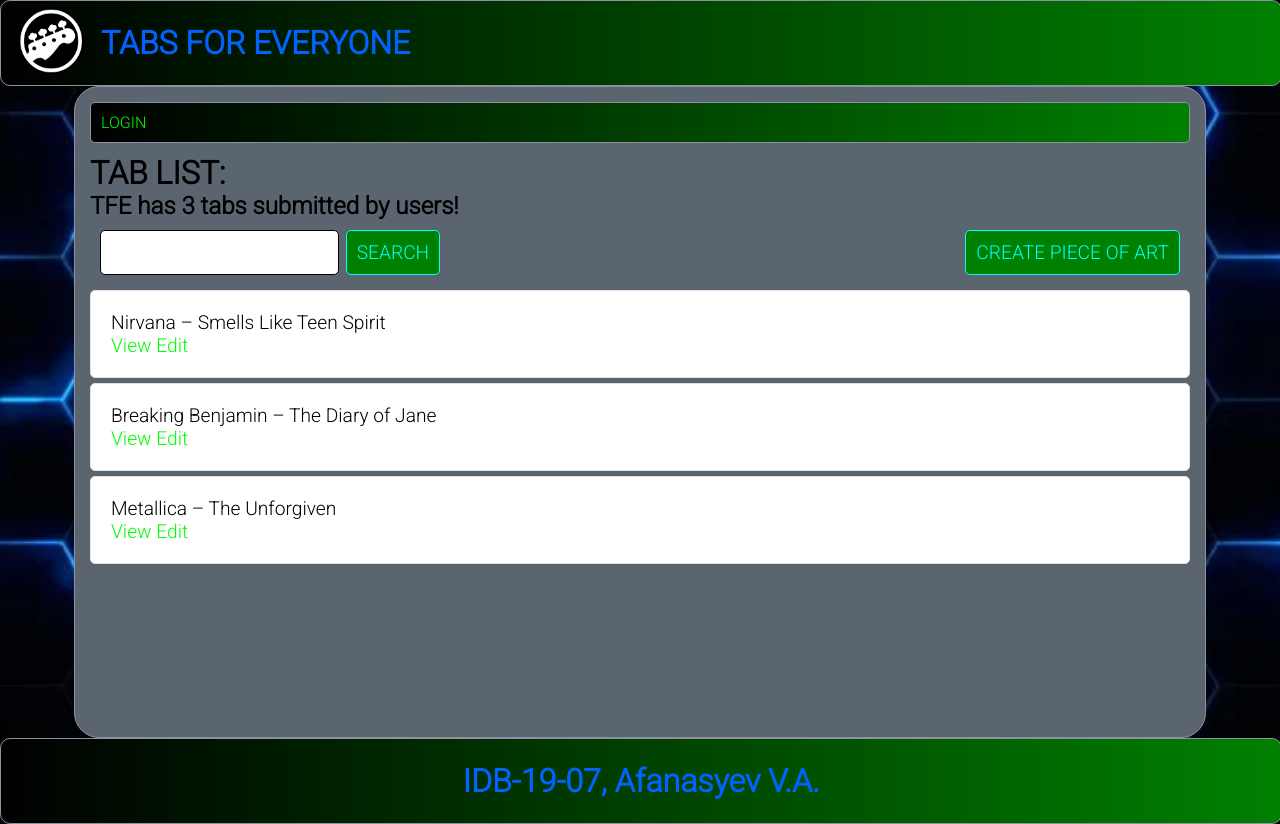
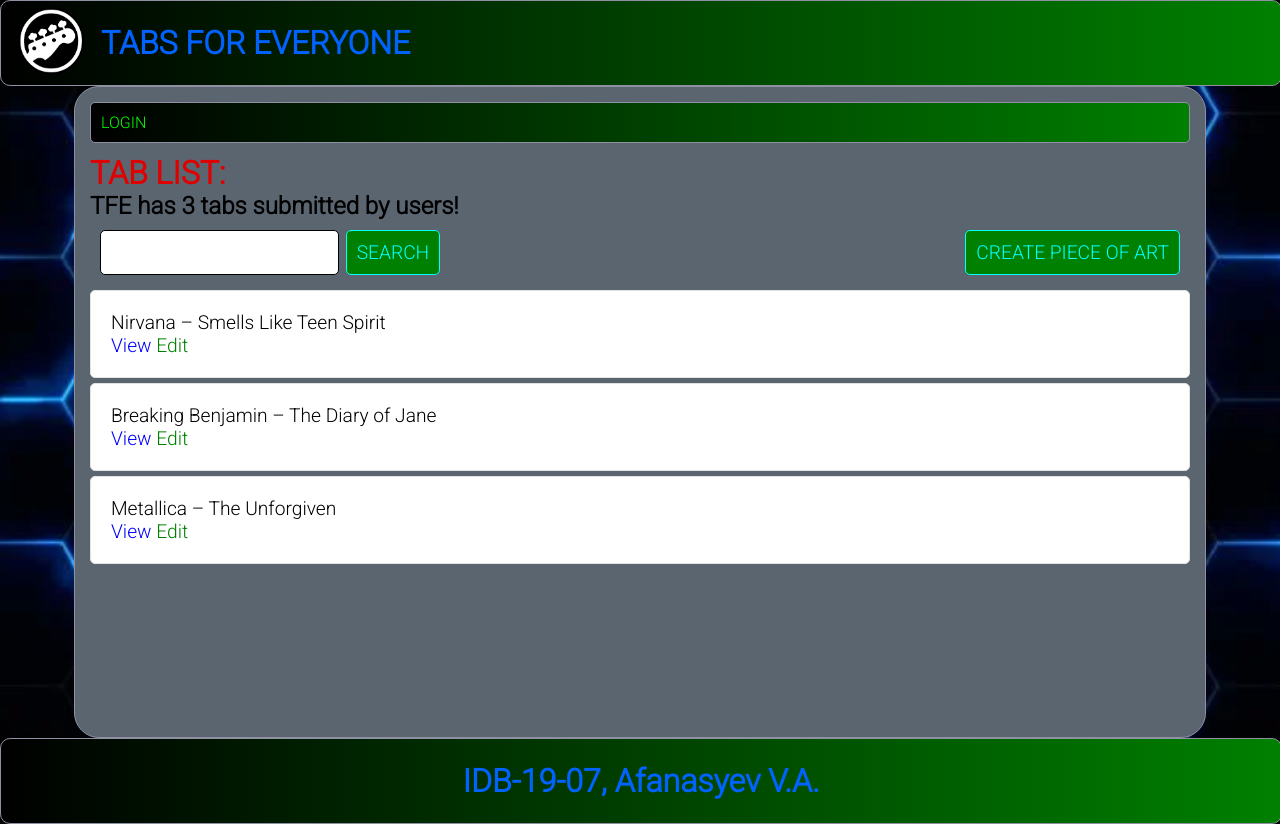
Before and after one commit to Overial/TabsForEveryone, a Django app: page / in a window 1280 px wide. Run offline with Django 3.2, Linux system fonts and the light colour scheme; data comes from the database, SQL or seed files in the repository; both versions use the stored data as it was after the commit.

Commit message:
Major design fixes

```diff
--- a/mysite/tfe/templates/tfe/index.html
+++ b/mysite/tfe/templates/tfe/index.html
@@ -10,7 +10,7 @@
         {% endif %}
     </div>
 
-    <h1 class="tab-list-text">TAB LIST:</h1>
+    <h1 style="color: #e00000" class="tab-list-text">TAB LIST:</h1>
     {% if tab_count > 0 %}
         <h2>TFE has {{ tab_count }} tab{{ tab_count|pluralize:"s" }} submitted by users!</h2>
     {% endif %}
@@ -28,8 +28,8 @@
             <div class="tab-wrapper">
                 <div class="tab-band-title">
                     <p>{{ tab.band }} – {{ tab.title }}</p>
-                    <a href="{% url 'tfe:tab' tab.id %}">View</a>
-                    <a href="{% url 'tfe:tab_update' tab.id %}">Edit</a>
+                    <a style="color: blue" href="{% url 'tfe:tab' tab.id %}">View</a>
+                    <a style="color: green" href="{% url 'tfe:tab_update' tab.id %}">Edit</a>
                 </div>
             </div>
 
```
Also changed, not shown: mysite/db.sqlite3, mysite/media/images/breaking_benjamin_the_diary_of_jane_w0Nk2oJ.png (deleted), mysite/media/images/nirvana_smells_like_teen_spirit_Y5TRQ86.png (deleted), mysite/media/images/nirvana_smells_like_teen_spirit_hxkzDu6.png (deleted).
